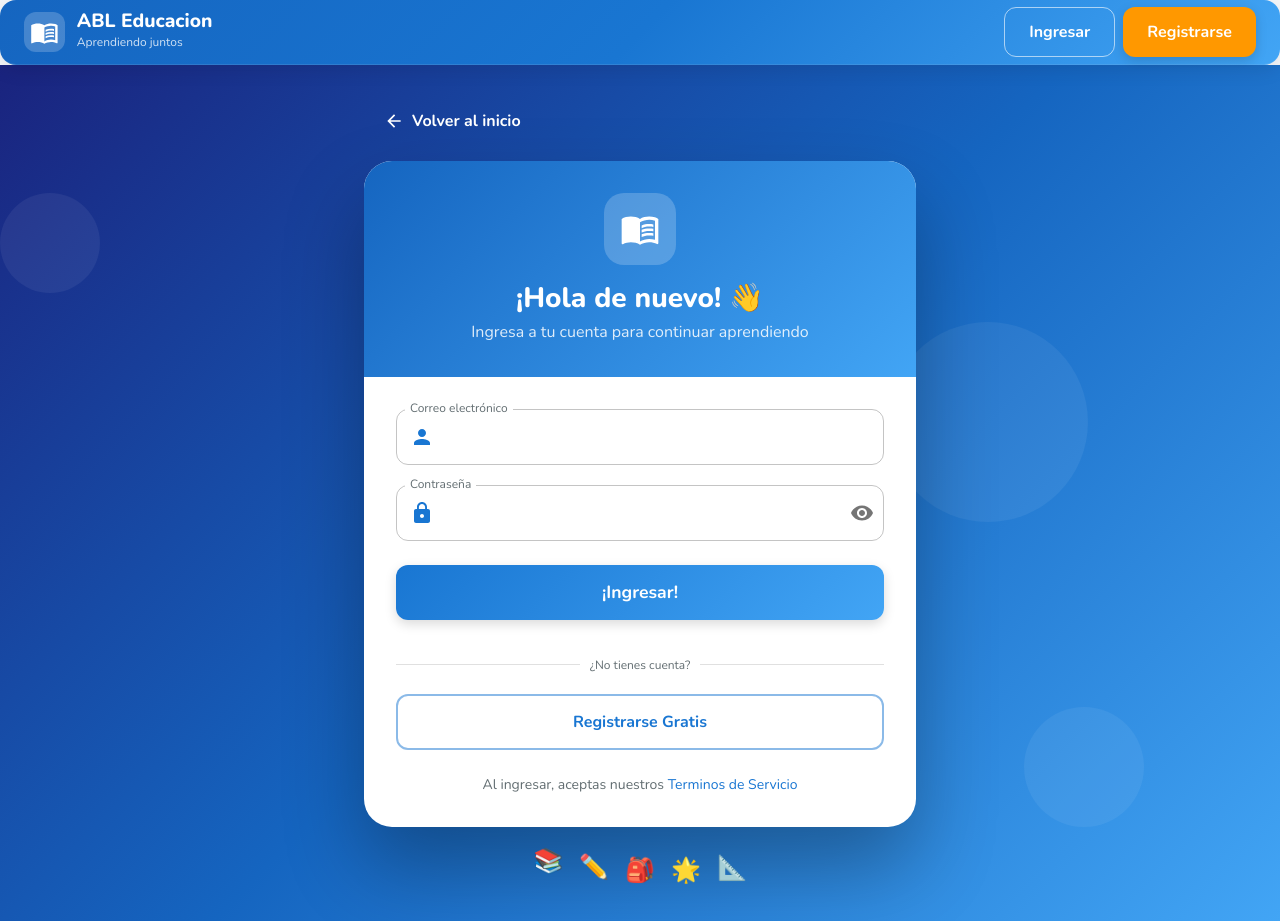
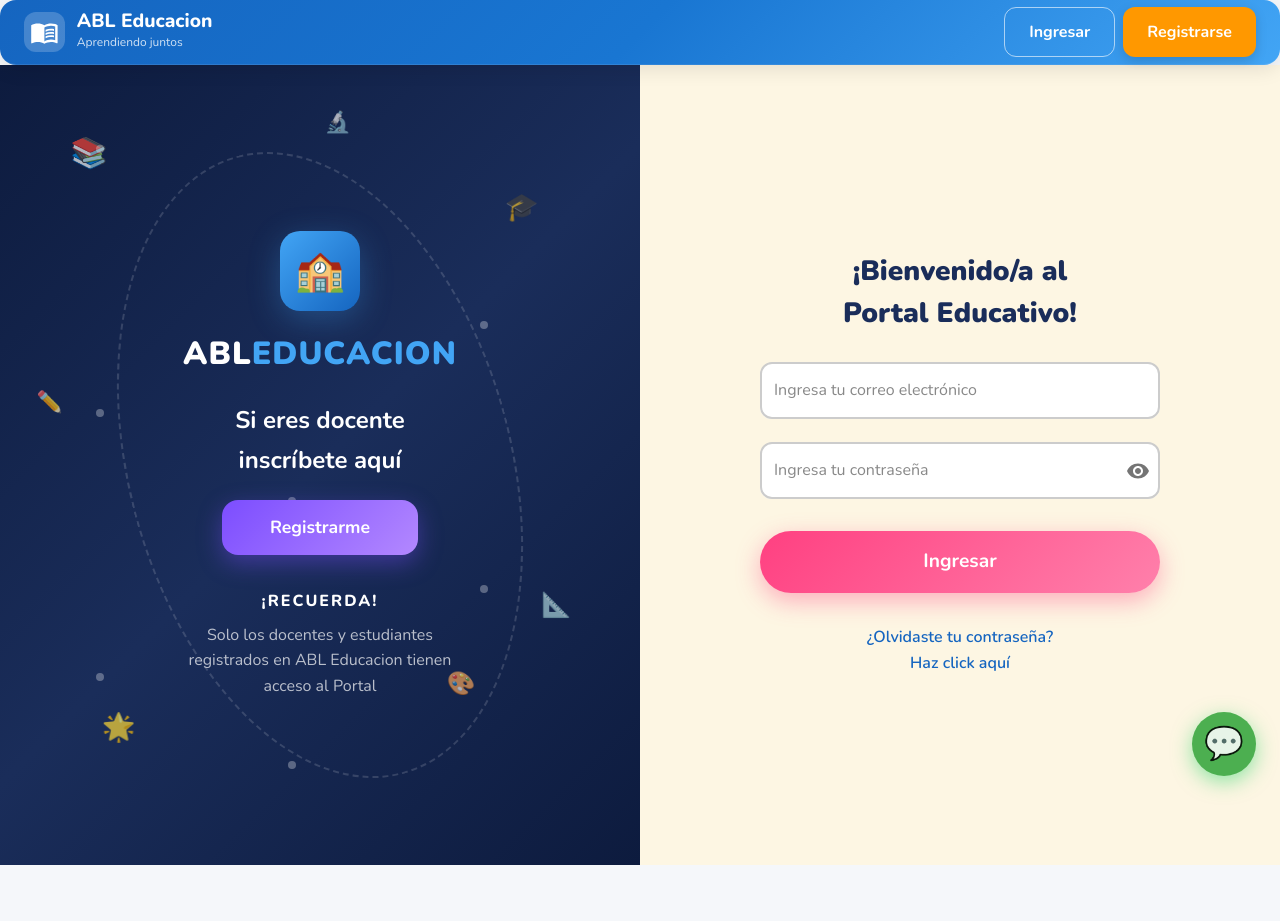
Before and after one commit to datxale/ableducacion, a React (Create React App) app in the folder frontend/: page /login in a window 1280 px wide. After the commit the page ends 865 px from the top, so only its background shows below. Built offline with nearby package versions, Linux system fonts and the light colour scheme.

Commit message:
Redesign login page: split layout matching Apprendemos reference design
Co-Authored-By: Claude Opus 4.6 <noreply@anthropic.com>

```diff
--- a/frontend/src/pages/Auth/LoginPage.js
+++ b/frontend/src/pages/Auth/LoginPage.js
@@ -1,32 +1,24 @@
 import React, { useState } from 'react';
 import {
   Box,
-  Container,
-  Paper,
   Typography,
   TextField,
   Button,
-  InputAdornment,
   IconButton,
   Alert,
-  Link,
-  Divider,
   CircularProgress,
+  Fab,
 } from '@mui/material';
 import {
   Visibility,
   VisibilityOff,
-  Person,
-  Lock,
-  MenuBook,
-  ArrowBack,
 } from '@mui/icons-material';
-import { useNavigate, Link as RouterLink } from 'react-router-dom';
+import { useNavigate } from 'react-router-dom';
 import { useAuth } from '../../context/AuthContext';
 
 const LoginPage = () => {
   const navigate = useNavigate();
-  const { login, error } = useAuth();
+  const { login } = useAuth();
 
   const [form, setForm] = useState({ email: '', password: '' });
   const [showPassword, setShowPassword] = useState(false);
@@ -54,140 +46,305 @@ const LoginPage = () => {
     }
   };
 
-  return (
+  // Floating decorative elements
+  const FloatingIcon = ({ children, top, left, right, size = 40, delay = 0 }) => (
     <Box
       sx={{
-        minHeight: '100vh',
-        background: 'linear-gradient(135deg, #1a237e 0%, #1565c0 50%, #42a5f5 100%)',
+        position: 'absolute',
+        top,
+        left,
+        right,
+        width: size,
+        height: size,
         display: 'flex',
+        alignItems: 'center',
+        justifyContent: 'center',
+        fontSize: size * 0.6,
+        opacity: 0.7,
+        animation: `floatIcon ${3 + delay}s ease-in-out infinite alternate`,
+        '@keyframes floatIcon': {
+          '0%': { transform: 'translateY(0px) rotate(0deg)' },
+          '100%': { transform: 'translateY(-15px) rotate(5deg)' },
+        },
+      }}
+    >
+      {children}
+    </Box>
+  );
+
+  return (
+    <Box sx={{ display: 'flex', minHeight: '100vh' }}>
+      {/* LEFT SIDE - Dark panel with branding */}
+      <Box
+        sx={{
+          flex: 1,
+          background: 'linear-gradient(135deg, #0d1b3e 0%, #1a2d5a 50%, #0d1b3e 100%)',
+          display: { xs: 'none', md: 'flex' },
+          flexDirection: 'column',
           alignItems: 'center',
           justifyContent: 'center',
           position: 'relative',
           overflow: 'hidden',
-        py: 4,
+          p: 4,
         }}
       >
-      {/* Background decorations */}
-      {[...Array(5)].map((_, i) => (
+        {/* Dashed decorative path */}
+        <Box
+          sx={{
+            position: 'absolute',
+            top: 0,
+            left: 0,
+            right: 0,
+            bottom: 0,
+            '&::before': {
+              content: '""',
+              position: 'absolute',
+              top: '10%',
+              left: '20%',
+              width: '60%',
+              height: '80%',
+              border: '2px dashed rgba(255,255,255,0.15)',
+              borderRadius: '50%',
+              transform: 'rotate(-15deg)',
+            },
+          }}
+        />
+
+        {/* Floating decorative icons */}
+        <FloatingIcon top="8%" left="10%" size={50} delay={0}>📚</FloatingIcon>
+        <FloatingIcon top="15%" right="15%" size={45} delay={0.5}>🎓</FloatingIcon>
+        <FloatingIcon top="40%" left="5%" size={35} delay={1}>✏️</FloatingIcon>
+        <FloatingIcon top="65%" right="10%" size={40} delay={1.5}>📐</FloatingIcon>
+        <FloatingIcon top="80%" left="15%" size={45} delay={2}>🌟</FloatingIcon>
+        <FloatingIcon top="5%" left="50%" size={35} delay={0.8}>🔬</FloatingIcon>
+        <FloatingIcon top="75%" right="25%" size={38} delay={1.2}>🎨</FloatingIcon>
+
+        {/* Dots decoration */}
+        {[...Array(8)].map((_, i) => (
           <Box
             key={i}
             sx={{
               position: 'absolute',
+              width: 8,
+              height: 8,
               borderRadius: '50%',
-            background: 'rgba(255,255,255,0.06)',
-            width: [100, 200, 80, 150, 120][i],
-            height: [100, 200, 80, 150, 120][i],
-            top: [`${15 + i * 15}%`],
-            left: i % 2 === 0 ? `${i * 20}%` : 'auto',
-            right: i % 2 !== 0 ? `${i * 15}%` : 'auto',
+              background: 'rgba(255,255,255,0.3)',
+              top: `${10 + i * 11}%`,
+              left: `${15 + (i % 3) * 30}%`,
             }}
           />
         ))}
 
-      <Container maxWidth="sm" sx={{ position: 'relative', zIndex: 1 }}>
-        {/* Back button */}
-        <Button
-          startIcon={<ArrowBack />}
-          onClick={() => navigate('/')}
+        {/* Logo / Brand */}
+        <Box sx={{ position: 'relative', zIndex: 1, textAlign: 'center' }}>
+          <Box
+            sx={{
+              width: 80,
+              height: 80,
+              borderRadius: '20px',
+              background: 'linear-gradient(135deg, #42a5f5, #1565c0)',
+              display: 'flex',
+              alignItems: 'center',
+              justifyContent: 'center',
+              mx: 'auto',
+              mb: 3,
+              boxShadow: '0 8px 32px rgba(66,165,245,0.3)',
+            }}
+          >
+            <Typography sx={{ fontSize: '2.5rem' }}>🏫</Typography>
+          </Box>
+
+          <Typography
+            variant="h3"
             sx={{
               color: '#fff',
-            mb: 2,
-            boxShadow: 'none',
-            '&:hover': { background: 'rgba(255,255,255,0.1)', transform: 'none', boxShadow: 'none' },
+              fontWeight: 900,
+              mb: 1,
+              letterSpacing: 1,
             }}
           >
-          Volver al inicio
+            ABL
+            <Box component="span" sx={{ color: '#42a5f5' }}>
+              EDUCACION
+            </Box>
+          </Typography>
+
+          <Typography
+            variant="h5"
+            sx={{
+              color: '#fff',
+              fontWeight: 700,
+              mt: 4,
+              mb: 1,
+            }}
+          >
+            Si eres docente
+          </Typography>
+          <Typography
+            variant="h5"
+            sx={{
+              color: '#fff',
+              fontWeight: 700,
+              mb: 3,
+            }}
+          >
+            inscríbete aquí
+          </Typography>
+
+          <Button
+            variant="contained"
+            size="large"
+            onClick={() => navigate('/register')}
+            sx={{
+              background: 'linear-gradient(135deg, #7c4dff, #b388ff)',
+              color: '#fff',
+              fontWeight: 700,
+              fontSize: '1.1rem',
+              px: 6,
+              py: 1.5,
+              borderRadius: '16px',
+              textTransform: 'none',
+              boxShadow: '0 8px 24px rgba(124,77,255,0.4)',
+              '&:hover': {
+                background: 'linear-gradient(135deg, #651fff, #7c4dff)',
+                boxShadow: '0 12px 32px rgba(124,77,255,0.5)',
+                transform: 'translateY(-2px)',
+              },
+              transition: 'all 0.3s ease',
+            }}
+          >
+            Registrarme
           </Button>
 
-        <Paper
-          elevation={24}
+          <Box sx={{ mt: 4 }}>
+            <Typography
+              variant="subtitle1"
               sx={{
-            borderRadius: '28px',
-            overflow: 'hidden',
-            boxShadow: '0 40px 80px rgba(0,0,0,0.3)',
+                color: '#fff',
+                fontWeight: 800,
+                textTransform: 'uppercase',
+                letterSpacing: 2,
+                mb: 1,
               }}
             >
-          {/* Header */}
+              ¡Recuerda!
+            </Typography>
+            <Typography
+              sx={{
+                color: 'rgba(255,255,255,0.7)',
+                maxWidth: 300,
+                mx: 'auto',
+                lineHeight: 1.6,
+              }}
+            >
+              Solo los docentes y estudiantes registrados en ABL Educacion tienen acceso al Portal
+            </Typography>
+          </Box>
+        </Box>
+      </Box>
+
+      {/* RIGHT SIDE - Login form */}
       <Box
         sx={{
-              background: 'linear-gradient(135deg, #1565c0, #42a5f5)',
+          flex: 1,
+          background: '#fdf6e3',
+          display: 'flex',
+          flexDirection: 'column',
+          alignItems: 'center',
+          justifyContent: 'center',
           p: 4,
-              textAlign: 'center',
+          position: 'relative',
         }}
       >
-            <Box
-              sx={{
-                background: 'rgba(255,255,255,0.2)',
-                borderRadius: '20px',
-                p: 2,
-                display: 'inline-flex',
-                mb: 2,
-              }}
-            >
-              <MenuBook sx={{ color: '#fff', fontSize: '2.5rem' }} />
-            </Box>
-            <Typography variant="h4" fontWeight={800} sx={{ color: '#fff' }}>
-              ¡Hola de nuevo! 👋
-            </Typography>
-            <Typography sx={{ color: 'rgba(255,255,255,0.85)', mt: 0.5 }}>
-              Ingresa a tu cuenta para continuar aprendiendo
+        <Box sx={{ maxWidth: 400, width: '100%' }}>
+          {/* Mobile logo */}
+          <Box sx={{ display: { xs: 'block', md: 'none' }, textAlign: 'center', mb: 4 }}>
+            <Typography variant="h4" fontWeight={900} color="primary">
+              ABL<Box component="span" sx={{ color: '#ff9800' }}>EDUCACION</Box>
             </Typography>
           </Box>
 
-          {/* Form */}
-          <Box sx={{ p: 4 }}>
-            {(localError || error) && (
+          <Typography
+            variant="h4"
+            sx={{
+              fontWeight: 900,
+              textAlign: 'center',
+              mb: 1,
+              color: '#1a2d5a',
+            }}
+          >
+            ¡Bienvenido/a al
+          </Typography>
+          <Typography
+            variant="h4"
+            sx={{
+              fontWeight: 900,
+              textAlign: 'center',
+              mb: 4,
+              color: '#1a2d5a',
+            }}
+          >
+            Portal Educativo!
+          </Typography>
+
+          {localError && (
             <Alert
               severity="error"
               sx={{ mb: 3, borderRadius: '12px' }}
               onClose={() => setLocalError('')}
             >
-                {localError || error}
+              {localError}
             </Alert>
           )}
 
           <Box component="form" onSubmit={handleSubmit} noValidate>
             <TextField
               fullWidth
-                label="Correo electrónico"
+              label="Ingresa tu correo electrónico"
               name="email"
               type="email"
               value={form.email}
               onChange={handleChange}
-                InputProps={{
-                  startAdornment: (
-                    <InputAdornment position="start">
-                      <Person color="primary" />
-                    </InputAdornment>
-                  ),
+              disabled={loading}
+              sx={{
+                mb: 3,
+                '& .MuiOutlinedInput-root': {
+                  borderRadius: '12px',
+                  backgroundColor: '#fff',
+                  '& fieldset': { borderColor: '#ccc', borderWidth: 2 },
+                  '&:hover fieldset': { borderColor: '#1565c0' },
+                  '&.Mui-focused fieldset': { borderColor: '#1565c0' },
+                },
+                '& .MuiInputLabel-root': { color: '#888' },
               }}
-                sx={{ mb: 2.5 }}
-                disabled={loading}
             />
 
             <TextField
               fullWidth
-                label="Contraseña"
+              label="Ingresa tu contraseña"
               name="password"
               type={showPassword ? 'text' : 'password'}
               value={form.password}
               onChange={handleChange}
+              disabled={loading}
               InputProps={{
-                  startAdornment: (
-                    <InputAdornment position="start">
-                      <Lock color="primary" />
-                    </InputAdornment>
-                  ),
                 endAdornment: (
-                    <InputAdornment position="end">
                   <IconButton onClick={() => setShowPassword(!showPassword)} edge="end">
                     {showPassword ? <VisibilityOff /> : <Visibility />}
                   </IconButton>
-                    </InputAdornment>
                 ),
               }}
-                sx={{ mb: 3 }}
-                disabled={loading}
+              sx={{
+                mb: 4,
+                '& .MuiOutlinedInput-root': {
+                  borderRadius: '12px',
+                  backgroundColor: '#fff',
+                  '& fieldset': { borderColor: '#ccc', borderWidth: 2 },
+                  '&:hover fieldset': { borderColor: '#1565c0' },
+                  '&.Mui-focused fieldset': { borderColor: '#1565c0' },
+                },
+                '& .MuiInputLabel-root': { color: '#888' },
+              }}
             />
 
             <Button
@@ -197,74 +354,80 @@ const LoginPage = () => {
               size="large"
               disabled={loading}
               sx={{
-                  py: 1.5,
-                  fontSize: '1.1rem',
+                py: 1.8,
+                fontSize: '1.2rem',
                 fontWeight: 700,
-                  borderRadius: '12px',
-                  mb: 2,
+                borderRadius: '50px',
+                background: 'linear-gradient(135deg, #ff4081, #ff80ab)',
+                boxShadow: '0 8px 24px rgba(255,64,129,0.4)',
+                textTransform: 'none',
+                '&:hover': {
+                  background: 'linear-gradient(135deg, #f50057, #ff4081)',
+                  boxShadow: '0 12px 32px rgba(255,64,129,0.5)',
+                  transform: 'translateY(-2px)',
+                },
+                transition: 'all 0.3s ease',
               }}
             >
               {loading ? (
-                  <CircularProgress size={24} color="inherit" />
+                <CircularProgress size={28} color="inherit" />
               ) : (
-                  '¡Ingresar!'
+                'Ingresar'
               )}
-              </Button>
-
-              <Divider sx={{ my: 2 }}>
-                <Typography variant="caption" color="text.secondary">
-                  ¿No tienes cuenta?
-                </Typography>
-              </Divider>
-
-              <Button
-                fullWidth
-                variant="outlined"
-                size="large"
-                onClick={() => navigate('/register')}
-                sx={{
-                  py: 1.5,
-                  fontSize: '1rem',
-                  borderRadius: '12px',
-                  borderWidth: 2,
-                  boxShadow: 'none',
-                  '&:hover': { borderWidth: 2, boxShadow: 'none', transform: 'none' },
-                }}
-              >
-                Registrarse Gratis
             </Button>
           </Box>
 
-            <Box sx={{ mt: 3, textAlign: 'center' }}>
-              <Typography variant="body2" color="text.secondary">
-                Al ingresar, aceptas nuestros{' '}
-                <Link href="#" underline="hover" color="primary">
-                  Terminos de Servicio
-                </Link>
+          <Box sx={{ textAlign: 'center', mt: 4 }}>
+            <Typography
+              component="a"
+              href="#"
+              sx={{
+                color: '#1565c0',
+                textDecoration: 'none',
+                fontWeight: 600,
+                '&:hover': { textDecoration: 'underline' },
+              }}
+            >
+              ¿Olvidaste tu contraseña?
+            </Typography>
+            <br />
+            <Typography
+              component="a"
+              href="#"
+              sx={{
+                color: '#1565c0',
+                textDecoration: 'none',
+                fontWeight: 600,
+                '&:hover': { textDecoration: 'underline' },
+              }}
+            >
+              Haz click aquí
             </Typography>
           </Box>
         </Box>
-        </Paper>
 
-        {/* Decorative emojis */}
-        <Box sx={{ textAlign: 'center', mt: 3, display: 'flex', justifyContent: 'center', gap: 2 }}>
-          {['📚', '✏️', '🎒', '🌟', '📐'].map((emoji, i) => (
-            <Typography
-              key={i}
+        {/* WhatsApp floating button */}
+        <Fab
+          color="success"
+          aria-label="WhatsApp"
           sx={{
-                fontSize: '1.5rem',
-                animation: `float ${2 + i * 0.3}s ease-in-out infinite alternate`,
-                '@keyframes float': {
-                  '0%': { transform: 'translateY(0px)' },
-                  '100%': { transform: 'translateY(-10px)' },
+            position: 'fixed',
+            bottom: 24,
+            right: 24,
+            width: 64,
+            height: 64,
+            boxShadow: '0 6px 20px rgba(37,211,102,0.5)',
+            '&:hover': {
+              transform: 'scale(1.1)',
+              boxShadow: '0 8px 28px rgba(37,211,102,0.6)',
             },
+            transition: 'all 0.3s ease',
           }}
+          onClick={() => window.open('https://wa.me/51947279926', '_blank')}
         >
-              {emoji}
-            </Typography>
-          ))}
+          <Box sx={{ fontSize: '2rem', lineHeight: 1 }}>💬</Box>
+        </Fab>
       </Box>
-      </Container>
     </Box>
   );
 };
```
Lines whose indentation alone changed are shown as unchanged.
